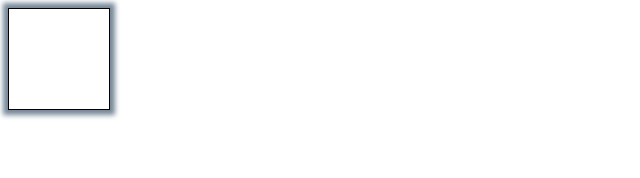
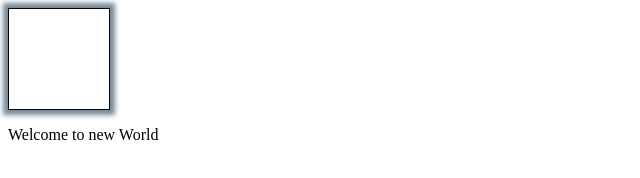
Before and after one commit to Deepika1262005/frnt-end-sample-Files, a plain HTML site: page index.html in a window 1280 px wide. Shown: the whole page, without its empty margins (0-640 px from the left). Drawn offline with Linux system fonts and the light colour scheme.

Commit message:
create css

```diff
--- a/index.html
+++ b/index.html
@@ -1,4 +1,5 @@
 <!DOCTYPE html>
 <link href="index.css" rel="stylesheet" type="text/css">
 <div id="main"></div>
+<p>Welcome to new World</p>
 </html>
```
